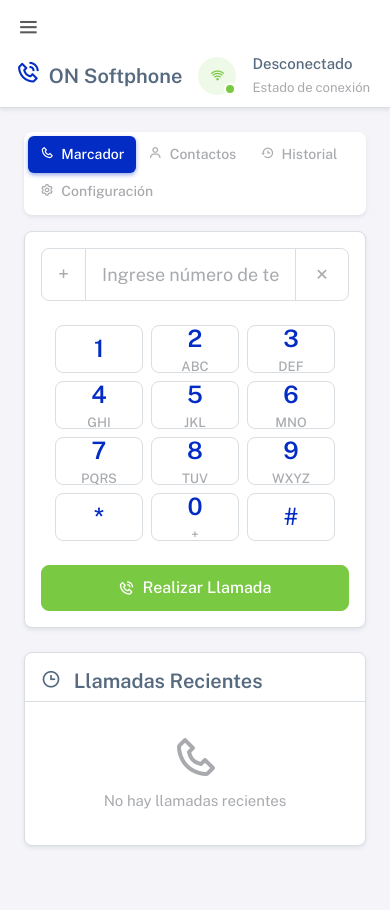
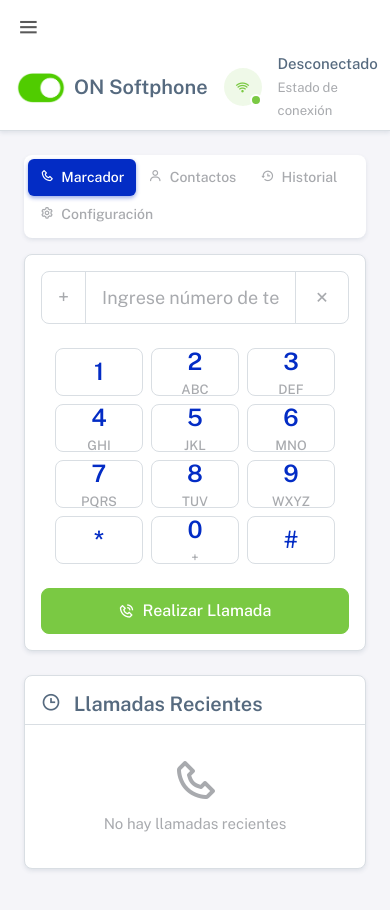
Before and after one commit to cesar0012/twilio, a plain HTML site: page frontend/index.html in a window 390 px wide. Drawn offline with nearby package versions, Linux system fonts and the light colour scheme; some packages are replaced by stand-ins of ours; a script that the page names is missing.

Commit message:
feat(frontend): replace phone icon with brand logo in navbar
Add new logo image file and update styles to properly display it in the navbar. The change improves brand visibility by replacing the generic phone icon with the company logo.

```diff
--- a/frontend/index.html
+++ b/frontend/index.html
@@ -36,7 +36,7 @@
                     <!-- Brand -->
                     <div class="navbar-brand app-brand demo">
                         <span class="app-brand-logo demo">
-                            <i class="bx bx-phone-call bx-sm text-primary"></i>
+                            <img src="logo.png" alt="ON Softphone" class="app-brand-logo-img">
                         </span>
                         <span class="app-brand-text demo menu-text fw-bold ms-2">ON Softphone</span>
                     </div>
--- a/frontend/style.css
+++ b/frontend/style.css
@@ -713,6 +713,10 @@
     display: flex !important;
 }
 
+img.app-brand-logo-img {
+    width: 50px;
+}
+
 /* Responsive Design */
 @media (max-width: 768px) {
   .content-wrapper {
```
Also changed, not shown: frontend/logo.png (added).
